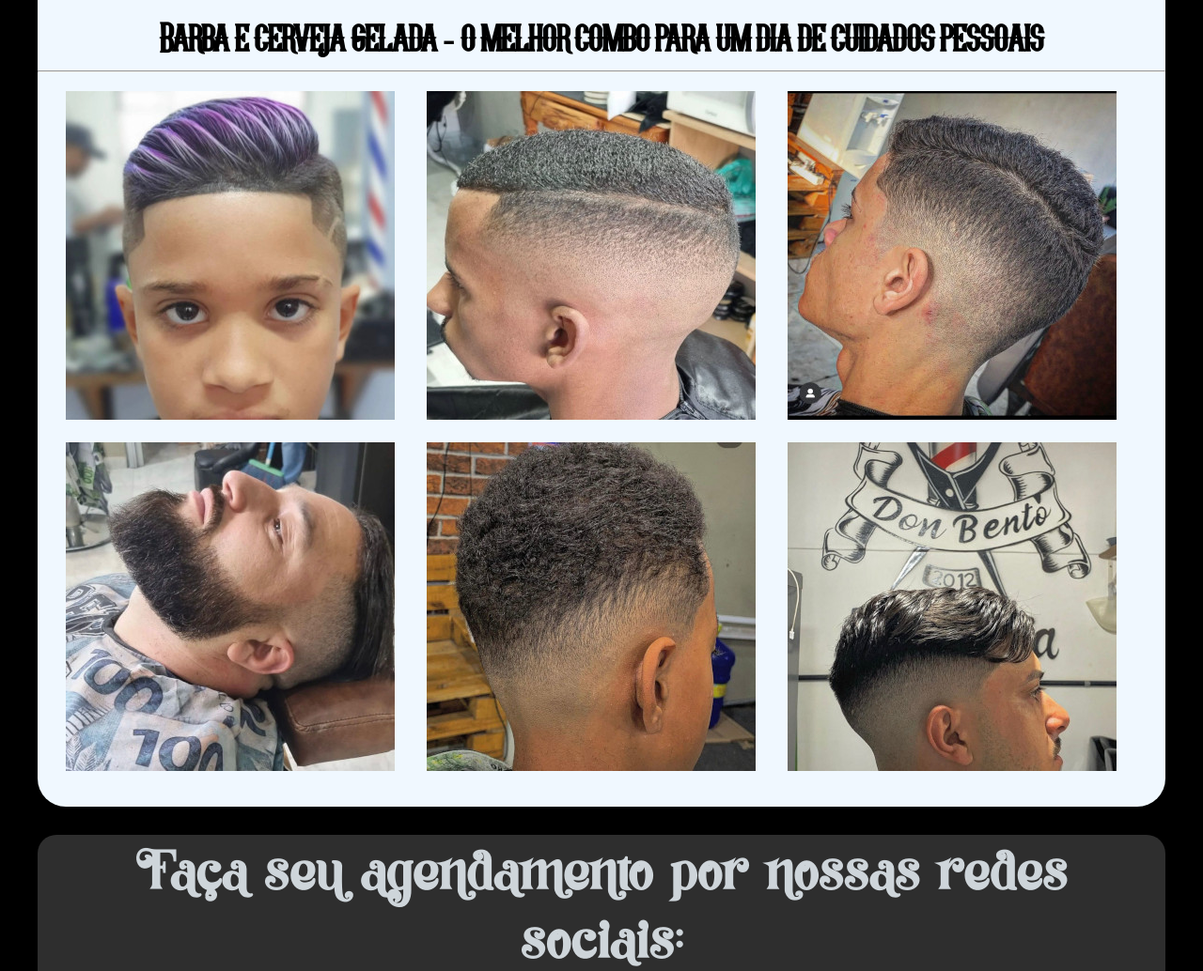
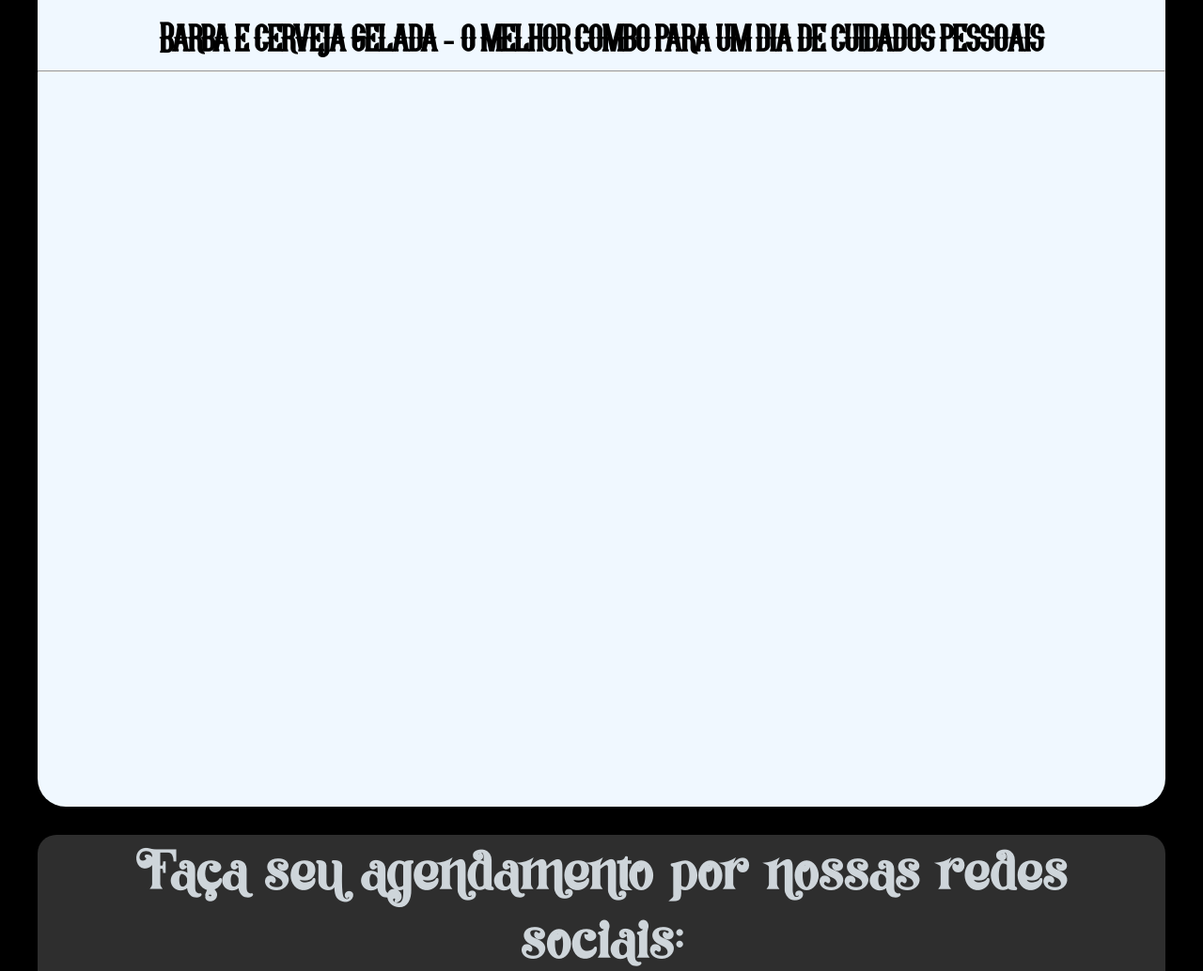
Before and after one commit to thalves1/html-css, a plain HTML site: page ex01/index.html in a window 1280 px wide. Shown: the part 207-1241 px from the top of the page at 94% size. Drawn offline with Linux system fonts and the light colour scheme; a web font is replaced by a local one.

Commit message:
Update index.html

```diff
--- a/ex01/index.html
+++ b/ex01/index.html
@@ -26,12 +26,7 @@
         <h2>Barba e cerveja gelada - o melhor combo para um dia de cuidados pessoais</h2>
         <hr>
 
-        <img src="imagens/1.jpeg" alt="">
-        <img src="imagens/2.jpeg" alt="">
-        <img src="imagens/3.jpeg" alt="">
-        <img src="imagens/4.jpeg" alt="">
-        <img src="imagens/5.jpeg" alt="">
-        <img src="imagens/6.jpeg" alt="">
+
     </div>
 
 
```
